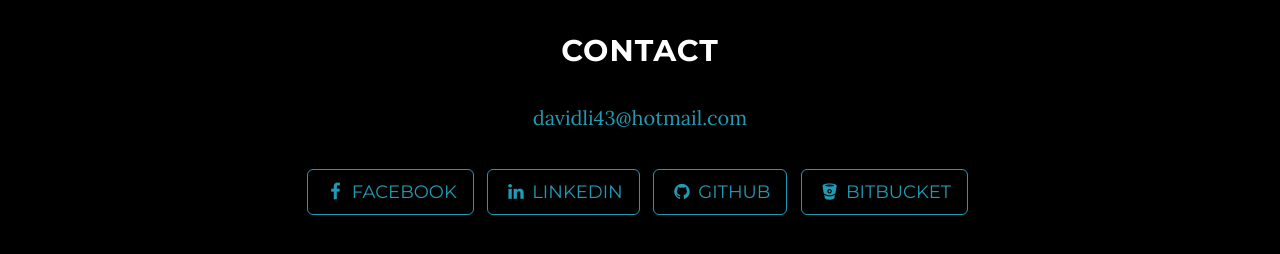
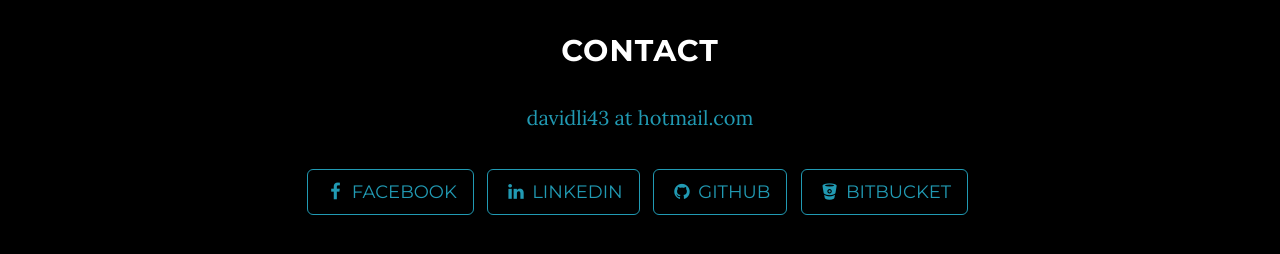
Before and after one commit to davidli43/davidli43.github.io, a Jekyll site: the page built from index.html, in a window 1280 px wide and 900 px high, scrolled down 2711 px. Shown: the part 155-409 px from the top of the window. Built offline with Jekyll 4.4.1, drawn with Linux system fonts in a browser that asks for light colours.

```diff
--- a/_config.yml
+++ b/_config.yml
@@ -1,6 +1,6 @@
 # Site settings
 title: Sida Li
-email: davidli43@hotmail.com
+email: davidli43 at hotmail.com
 url: sida.li
 description: "Personal website for Sida Li. Graduate in Computer Science and Psychology. Interested in Computer Vision."
 
```
